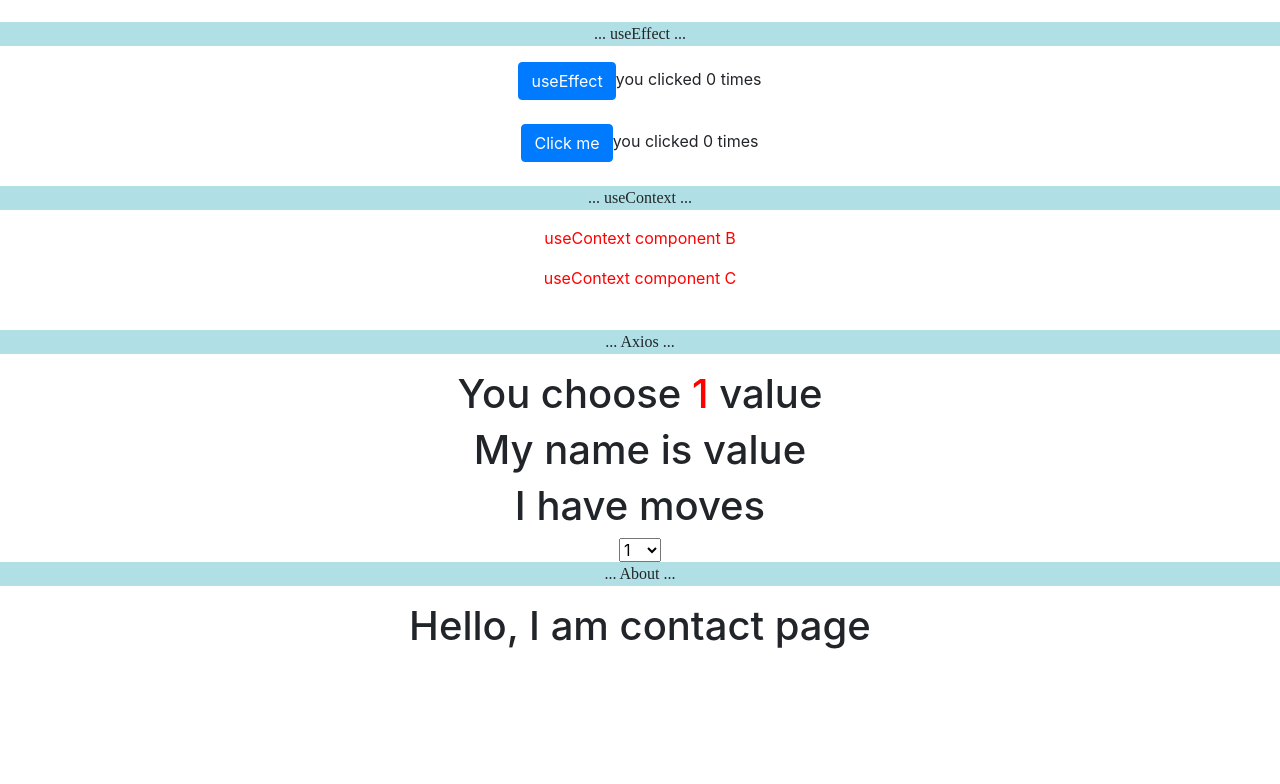
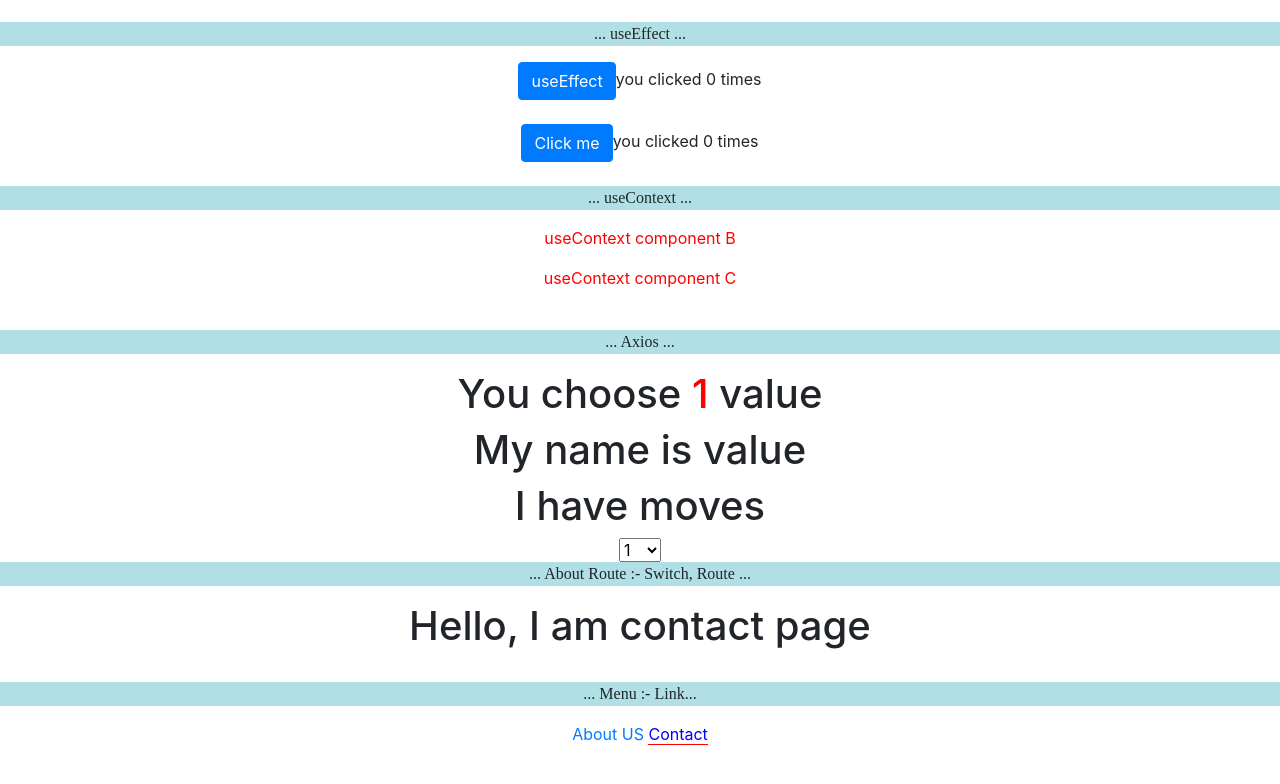
Before and after one commit to avinash2222/all-in-one-react, a React (Create React App) app: page /contact in a window 1280 px wide. Shown: the part 1151-1935 px from the top of the page. Built offline with nearby package versions, Linux system fonts and the light colour scheme; no server answers.

Commit message:
adding navbar

```diff
--- a/src/App.js
+++ b/src/App.js
@@ -2,7 +2,7 @@ import React from 'react'
 import Add  from './Add'
 import Sub  from './Sub'
 import { Container, Row, Col } from 'react-bootstrap';
-import {Route, Switch } from "react-router-dom";
+import {Route, Switch, NavLink } from "react-router-dom";
 // import { Form, Col, Row, Button } from "react-bootstrap";
 import MovieCard from './components/MovieCard'
 import {movieData} from './data/movie_data'
@@ -15,6 +15,8 @@ import Axios from './components/Axios'
 import About from '../src/pages/about/About'
 import Contact from '../src/pages/contact/Contact'
 import PageError from './errors/PageError'
+import Menu from './pages/nav/Home'
+import './styles/LandingPage.css'
 
 
 let MyStyle = {fontFamily: 'areal', backgroundColor: 'powderblue', width: '80rem' }
@@ -48,12 +50,16 @@ function App () {
     <br/><p style= {MyStyle}>... Axios ...</p>
     <Axios />
 
-    <br/><p style= {MyStyle}>... About ...</p>
+    <br/><p style= {MyStyle}>... About Route :- Switch, Route ...</p>
     <Switch>
       <Route exact path='/' component={About} />
       <Route path='/contact' component={Contact} />
       <Route component={PageError} />
     </Switch>
+
+    <br/><p style= {MyStyle}>... Menu :- Link...</p>
+    <NavLink exact activeClassName = 'active_class' to= '/'> About US </NavLink>
+    <NavLink exact activeClassName = 'active_class' to= '/contact'> Contact </NavLink>
 
 
     </center>
--- a/src/pages/nav/Home.js
+++ b/src/pages/nav/Home.js
@@ -0,0 +1,7 @@
+import React from 'react'
+
+const Menu = () => {
+  return <h1> menu </h1>
+}
+
+export default Menu
--- /dev/null
+++ b/src/styles/LandingPage.css
@@ -0,0 +1,4 @@
+a.active_class {
+  color: blue;
+  border-bottom: 1px solid red;
+}
```
Also changed, not shown: 1 other file (tests, documents, lock files or other folders).
